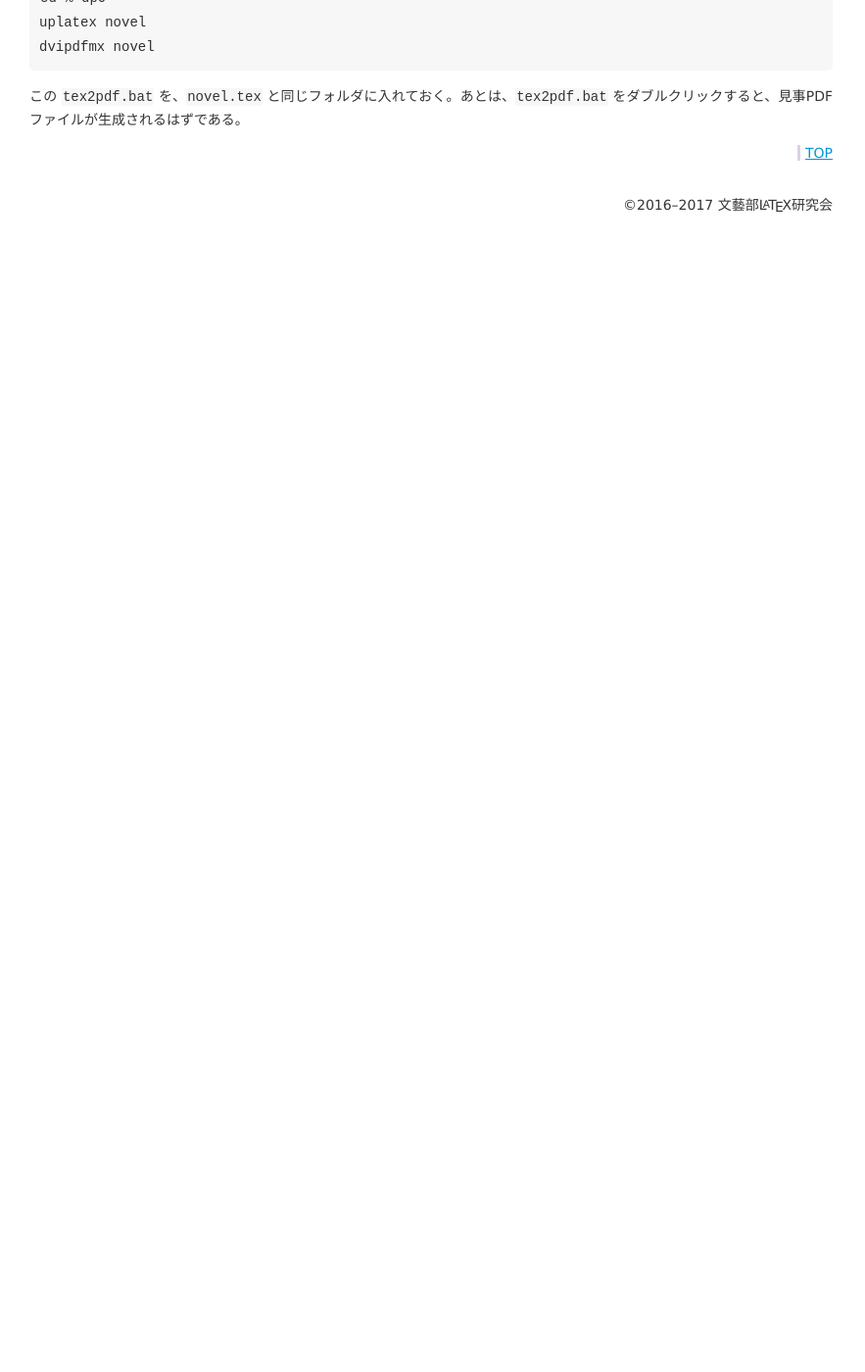
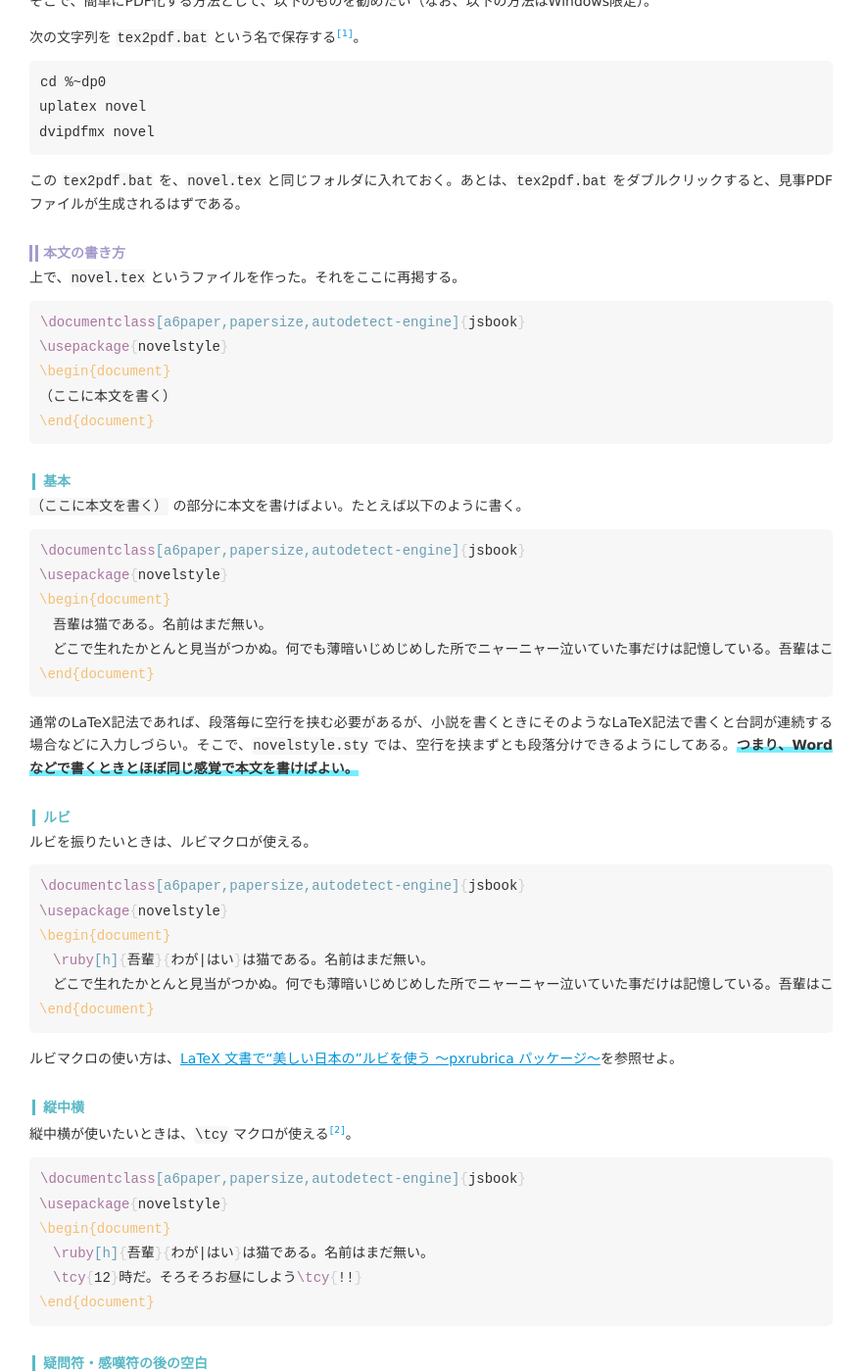
Before and after one commit to qdaibungei/latex, a Jekyll site: the page built from docs/_posts/2017-02-26-latexnovel.md, in a window 1280 px wide and 1400 px high, scrolled down 1081 px. Shown: the whole window at 98% size, without its empty margins (0-883 px from the left). Built offline with Jekyll 4.4.1, drawn with Linux system fonts in a browser that asks for light colours; before the commit the page ends 1332 px from its top, so only the background shows below that; some of the changed text lies outside the part shown.

Commit message:
fix post

````diff
--- a/docs/_posts/2017-02-26-latexnovel.md
+++ b/docs/_posts/2017-02-26-latexnovel.md
@@ -8,42 +8,43 @@
 
 この記事は、LaTeXで小説を組版するにはどうすればよいかを具体的に解説するものである。理論的な話は最小限に留め、主として実践的な話題を取り上げる。つまり、具体的にどう手を動かせばLaTeXで小説が組版できるのかを解説する。
 
-LaTeX（およびパソコン）初心者でも読めるように配慮したつもりだが、LaTeXについての最低限の知識は持っていることを前提とする。
+コンピュータおよびLaTeXの初心者でも読めるように配慮したつもりだが、LaTeXの知識ゼロだと厳しいかもしれない。
+
+なお、以下の方法はあくまでも初心者向けの簡易的方法であり、私が普段LaTeXで組版している実際の現場の方法とはかなり異なる。
 
 
-### 雛形ファイルの用意
-まず、LaTeXで電撃文庫のデザインで組版してみよう。
+### 電撃文庫の再現
+#### 雛形ファイルの用意
+具体例として、LaTeXで電撃文庫のデザインで組版してみよう。といっても商用フォントが手元にない限り完全再現はできないので、大体同じようなデザインを作るだけであるが。
 
-第一に、拙作のhanmenパッケージを用意する。
+まず、以下を `novelstyle.sty` という名前で保存する。
 
-第二に、以下の文字列を `novel.tex` という名で保存する。
+<script src="https://gist.github.com/qdaibungei/2bebd353eaeefa5db076402c75e095cd.js"></script>
 
-```LaTeX
+第二に、以下の文字列を `novel.tex` という名で保存する。これが雛形ファイルとなる。
+
+```TeX
 \documentclass[a6paper,papersize,autodetect-engine]{jsbook}
-\usepackage[Q=11.5,H=19,W=42,L=17,tate]{hanmen}
-\usepackage{plext,pxrubrica}
+\usepackage{novelstyle}
 \begin{document}
 （ここに本文を書く）
 \end{document}
 ```
 
-これが雛形ファイルとなる。 `novel.tex` はhanmenパッケージと同じフォルダに入れておく。
+最後に、[hanmen.sty](https://gist.github.com/qdaibungei/5f6986fa99fc9a7d86122a7a9417d64e)もダウンロードしておく。
 
-### PDFファイルの生成
-さて、あとは先程の雛形ファイルをPDF化できれば、まずは成功である。
+以上のファイルはすべて同じフォルダに入れておく。
 
-PDF化の仕方は簡単である。ターミナルでカレントディレクトリに移動した後、次のように打ち込めばよい。
+#### PDFファイルの生成
+さて、あとは先程の雛形ファイルをPDF化できれば、ひとまずは成功である。
 
-```shell
-uplatex novel
-dvipdfmx novel
-```
+コンピュータに詳しい人なら、PDF化は容易であろう。しかし、コンピュータに不慣れな人にはこれが難しく感じられるはずである。
 
-これでPDFファイルが生成されればひとまず第一関門はクリアである。
+そこで、簡単にPDF化する方法として、以下のものを勧めたい（なお、以下の方法はWindows限定）。
 
-しかし、ターミナル（Windowsの人はコマンドプロンプト）を使ったことがない人は、上でどういうことをしたらいいのか分からなかっただろう。
+次の文字列を `tex2pdf.bat` という名で保存する[^1]。
 
-そこで、ここでは意味は分からずともとりあえずPDFを生成する方法として次の方法を勧めたい。以下の文字列を `tex2pdf.bat` という名で保存する（ファイル名は末尾に `.bat` があれば何でもよいが、ここでは "tex to pdf" という意味で `tex2pdf.bat` という名にした）。
+[^1]: ファイル名は末尾に `.bat` があれば何でもよいが、ここでは "tex to pdf" という意味で `tex2pdf.bat` という名にした。
 
 ```shell
 cd %~dp0
@@ -52,3 +53,78 @@
 ```
 
 この `tex2pdf.bat` を、`novel.tex` と同じフォルダに入れておく。あとは、`tex2pdf.bat` をダブルクリックすると、見事PDFファイルが生成されるはずである。
+
+
+### 本文の書き方
+上で、`novel.tex` というファイルを作った。それをここに再掲する。
+
+```TeX
+\documentclass[a6paper,papersize,autodetect-engine]{jsbook}
+\usepackage{novelstyle}
+\begin{document}
+（ここに本文を書く）
+\end{document}
+```
+
+#### 基本
+`（ここに本文を書く）` の部分に本文を書けばよい。たとえば以下のように書く。
+
+```TeX
+\documentclass[a6paper,papersize,autodetect-engine]{jsbook}
+\usepackage{novelstyle}
+\begin{document}
+　吾輩は猫である。名前はまだ無い。
+　どこで生れたかとんと見当がつかぬ。何でも薄暗いじめじめした所でニャーニャー泣いていた事だけは記憶している。吾輩はここで始めて人間というものを見た。しかもあとで聞くとそれは書生という人間中で一番獰悪な種族であったそうだ。この書生というのは時々我々を捕えて煮て食うという話である。
+\end{document}
+```
+
+通常のLaTeX記法であれば、段落毎に空行を挟む必要があるが、小説を書くときにそのようなLaTeX記法で書くと台詞が連続する場合などに入力しづらい。そこで、`novelstyle.sty` では、空行を挟まずとも段落分けできるようにしてある。**つまり、Wordなどで書くときとほぼ同じ感覚で本文を書けばよい。**
+
+#### ルビ
+ルビを振りたいときは、ルビマクロが使える。
+
+```TeX
+\documentclass[a6paper,papersize,autodetect-engine]{jsbook}
+\usepackage{novelstyle}
+\begin{document}
+　\ruby[h]{吾輩}{わが|はい}は猫である。名前はまだ無い。
+　どこで生れたかとんと見当がつかぬ。何でも薄暗いじめじめした所でニャーニャー泣いていた事だけは記憶している。吾輩はここで始めて人間というものを見た。しかもあとで聞くとそれは書生という人間中で一番\ruby[h]{獰悪}{どう|あく}な種族であったそうだ。この書生というのは時々我々を捕えて煮て食うという話である。
+\end{document}
+```
+
+ルビマクロの使い方は、[LaTeX 文書で“美しい日本の”ルビを使う ～pxrubrica パッケージ～](http://qiita.com/zr_tex8r/items/42466cbcbeb670a3a2dc)を参照せよ。
+
+
+#### 縦中横
+縦中横が使いたいときは、`\tcy` マクロが使える[^tcy]。
+
+[^tcy]: 縦中横を実現するマクロとしては、plextパッケージですでに `\rensuji` が提供されている。しかし、`\rensuji` を直接使うとどうやら無駄に \xkanjiskip が挿入されてしまうようなので、ここでは独自に `\tcy` というマクロを使うこととした。
+
+```TeX
+\documentclass[a6paper,papersize,autodetect-engine]{jsbook}
+\usepackage{novelstyle}
+\begin{document}
+　\ruby[h]{吾輩}{わが|はい}は猫である。名前はまだ無い。
+　\tcy{12}時だ。そろそろお昼にしよう\tcy{!!}
+\end{document}
+```
+
+#### 疑問符・感嘆符の後の空白
+最後に、ちょっと面倒だが、疑問符・感嘆符の後の全角空白は、`\zenkakuaki` に置換する。
+
+```TeX
+\documentclass[a6paper,papersize,autodetect-engine]{jsbook}
+\usepackage{novelstyle}
+\begin{document}
+　\ruby[h]{吾輩}{わが|はい}は猫である。名前はまだ無い。
+　\tcy{12}時だ！\zenkakuaki{}そろそろお昼にしよう\tcy{!!}\zenkakuaki{}ラーメンがいいな！
+\end{document}
+```
+
+`！` と `？` だけは、直後に全角空白を入れないで記述しておくと、PDF化させたさいに自動的に全角アキを挿入してくれるから、最初からそのように書いてもよい。しかし、`\tcy{!!}` の直後には `\zenkakuaki` が必ず要る。
+
+
+### まとめ
+上で見たように、LaTeXで小説を組版するのはそんなに難しいことではない。誰でもできることである。
+
+ただし、レイアウトを変更したり、扉ページを作ったりは少し難しいので、ここでは解説しなかった。後日、中級編を執筆する予定なので、そこで解説できればと思っている。
````
